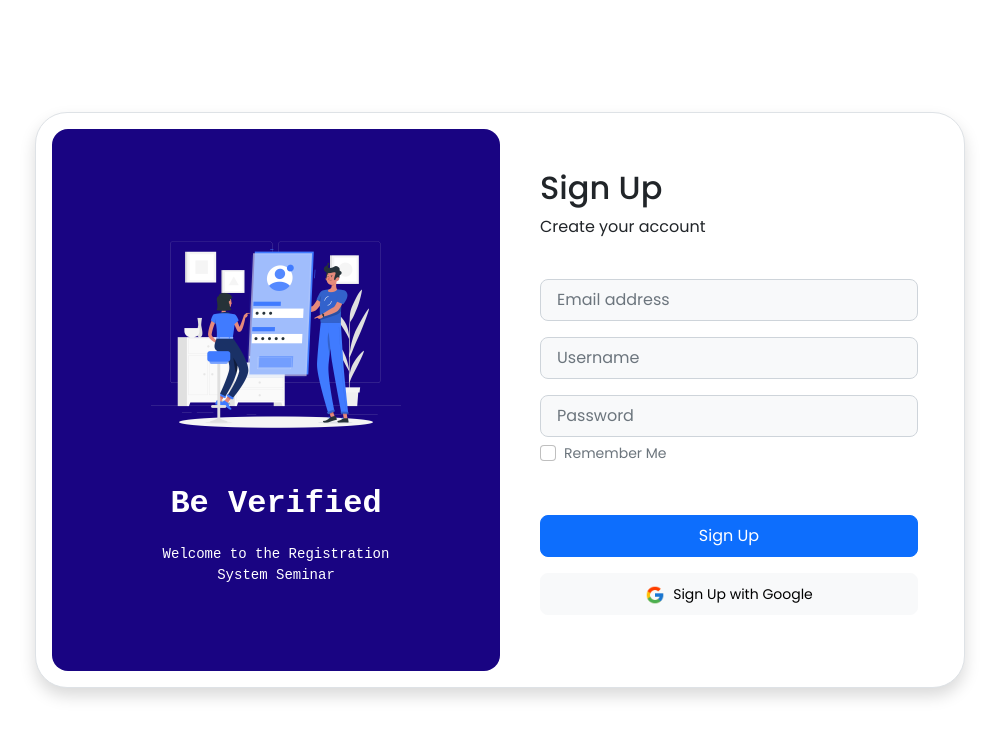
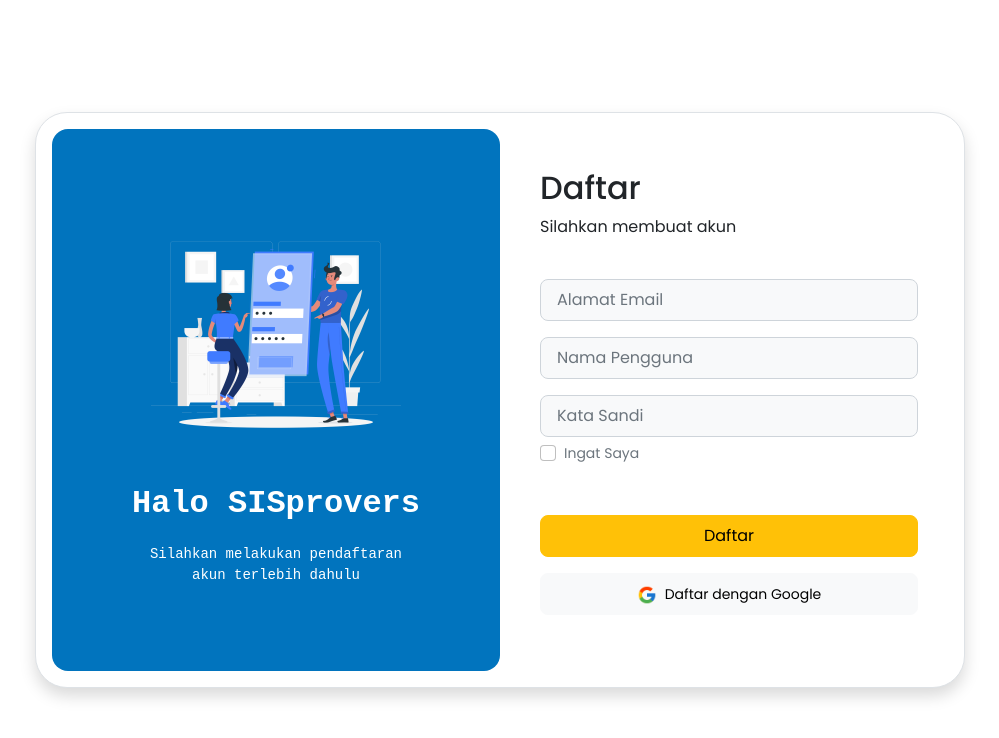
Before and after one commit to ShafaAuliya21/Projek-Akhir-Web-Lanjut-Kelompok2, a CodeIgniter 4 app: template app/Views/sign_up.php in a window 1280 px wide. Shown: the top 738 px of the page, without its empty margins (140-1139 px from the left). Run offline with PHP 8.4 and a stand-in for CodeIgniter, Linux system fonts and the light colour scheme; the template is opened without the code that fills it, so the values that code supplies are empty; some libraries are stand-ins or nearby versions.

Commit message:
Mengubah Sign Up

```diff
--- a/app/Config/Routes.php
+++ b/app/Config/Routes.php
@@ -6,4 +6,5 @@ use CodeIgniter\Router\RouteCollection;
  * @var RouteCollection $routes
  */
 $routes->get('/', 'Home::index');
-$routes->get('/', 'Home::signup');
+$routes->get('/sign_up', 'Home::signup');
+$routes->get('/sign_in', 'Home::signin');
--- a/app/Views/sign_up.php
+++ b/app/Views/sign_up.php
@@ -6,7 +6,7 @@
     <meta name="viewport" content="width=device-width, initial-scale=1.0">
     <link rel="stylesheet" href="https://cdn.jsdelivr.net/npm/bootstrap@5.2.3/dist/css/bootstrap.min.css" integrity="sha384-rbsA2VBKQhggwzxH7pPCaAqO46MgnOM80zW1RWuH61DGLwZJEdK2Kadq2F9CUG65" crossorigin="anonymous">
     <link rel="stylesheet" href="<?= base_url("assets/css/signup.css")?>">
-    <title>Sign Up</title>
+    <title>Daftar</title>
 </head>
 <body>
 
@@ -20,12 +20,12 @@
 
     <!--------------------------- Left Box ----------------------------->
 
-       <div class="col-md-6 rounded-4 d-flex justify-content-center align-items-center flex-column left-box" style="background: #190482;">
+       <div class="col-md-6 rounded-4 d-flex justify-content-center align-items-center flex-column left-box" style="background: #0174BE;">
            <div class="featured-image mb-3">
             <img src="assets/img/SignUp.png" class="img-fluid" style="width: 250px;">
            </div>
-           <p class="text-white fs-2" style="font-family: 'Courier New', Courier, monospace; font-weight: 600;">Be Verified</p>
-           <small class="text-white text-wrap text-center" style="width: 17rem;font-family: 'Courier New', Courier, monospace;">Welcome to the Registration System Seminar</small>
+           <p class="text-white fs-2" style="font-family: 'Courier New', Courier, monospace; font-weight: 600;">Halo SISprovers</p>
+           <small class="text-white text-wrap text-center" style="width: 17rem;font-family: 'Courier New', Courier, monospace;">Silahkan melakukan pendaftaran akun terlebih dahulu</small>
        </div>
 
     <!-------------------- ------ Right Box ---------------------------->
@@ -33,29 +33,29 @@
        <div class="col-md-6 right-box">
           <div class="row align-items-center">
                 <div class="header-text mb-4">
-                     <h2>Sign Up</h2>
-                     <p>Create your account</p>
+                     <h2>Daftar</h2>
+                     <p>Silahkan membuat akun</p>
                 </div>
                 <div class="input-group mb-3">
-                    <input type="text" class="form-control form-control-lg bg-light fs-6" placeholder="Email address">
+                    <input type="text" class="form-control form-control-lg bg-light fs-6" placeholder="Alamat Email">
                 </div>
                 <div class="input-group mb-3">
-                    <input type="password" class="form-control form-control-lg bg-light fs-6" placeholder="Username">
+                    <input type="password" class="form-control form-control-lg bg-light fs-6" placeholder="Nama Pengguna">
                 </div>
                 <div class="input-group mb-1">
-                    <input type="password" class="form-control form-control-lg bg-light fs-6" placeholder="Password">
+                    <input type="password" class="form-control form-control-lg bg-light fs-6" placeholder="Kata Sandi">
                 </div>
                 <div class="input-group mb-5 d-flex justify-content-between">
                     <div class="form-check">
                         <input type="checkbox" class="form-check-input" id="formCheck">
-                        <label for="formCheck" class="form-check-label text-secondary"><small>Remember Me</small></label>
+                        <label for="formCheck" class="form-check-label text-secondary"><small>Ingat Saya</small></label>
                     </div>
                 </div>
                 <div class="input-group mb-3">
-                    <button class="btn btn-lg btn-primary w-100 fs-6">Sign Up</button>
+                    <button class="btn btn-lg btn-warning w-100 fs-6">Daftar</button>
                 </div>
                 <div class="input-group mb-3">
-                    <button class="btn btn-lg btn-light w-100 fs-6"><img src="assets/img/google.png" style="width:20px" class="me-2"><small>Sign Up with Google</small></button>
+                    <button class="btn btn-lg btn-light w-100 fs-6"><img src="assets/img/google.png" style="width:20px" class="me-2"><small>Daftar dengan Google</small></button>
                 </div>
           </div>
        </div>
```
Also changed, not shown: app/Controllers/Home.php (+11 -1 lines).
